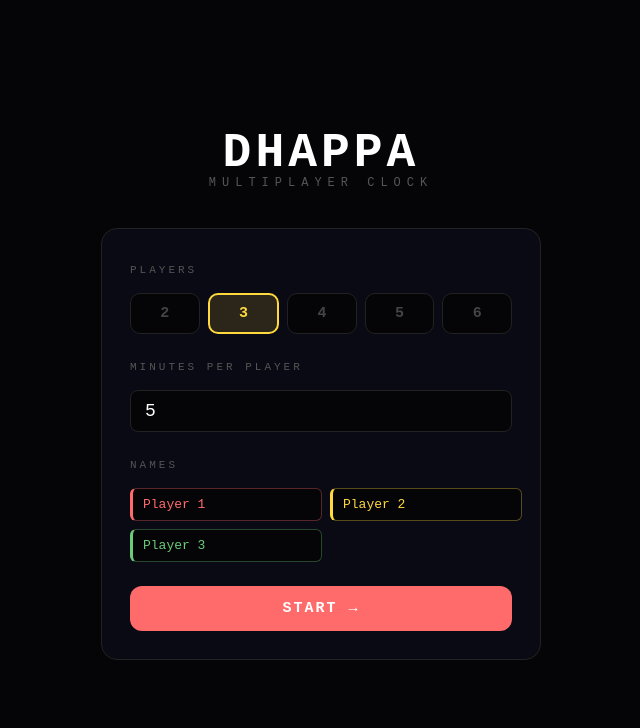
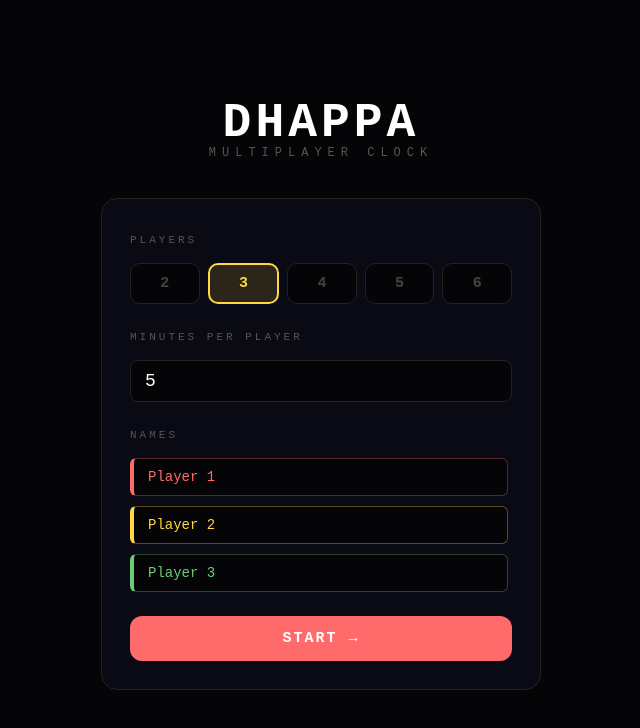
Before and after one commit to H3LLH4X/combine-clock, a React (Vite) app: page / in a window 1280 px wide. Shown: the top 728 px of the page, without its empty margins (319-959 px from the left). Built offline with nearby package versions, Linux system fonts and the light colour scheme.

Commit message:
updates 3

```diff
--- a/src/App.jsx
+++ b/src/App.jsx
@@ -22,7 +22,7 @@ function SetupScreen({ onStart }) {
   const [mins, setMins] = useState(5);
   const [names, setNames] = useState(["Player 1","Player 2","Player 3","Player 4","Player 5","Player 6"]);
   return (
-    <div style={{width:"100%",height:"100%",background:"#050508",display:"flex",flexDirection:"column",alignItems:"center",justifyContent:"center",fontFamily:"'Courier New',monospace",padding:"2rem",boxSizing:"border-box"}}>
+    <div style={{position:"fixed",inset:0,zIndex:9999,background:"#050508",display:"flex",flexDirection:"column",alignItems:"center",justifyContent:"center",fontFamily:"'Courier New',monospace",padding:"2rem",boxSizing:"border-box"}}>
       <div style={{width:"100%",maxWidth:440}}>
         <div style={{textAlign:"center",marginBottom:32}}>
           <div style={{fontSize:48,letterSpacing:4,color:"#fff",fontWeight:900}}>DHAPPA</div>
@@ -41,14 +41,34 @@ function SetupScreen({ onStart }) {
             <div style={{color:"#555",fontSize:11,letterSpacing:3,marginBottom:10}}>MINUTES PER PLAYER</div>
             <input type="number" min={1} max={60} value={mins} onChange={e=>setMins(Number(e.target.value))} style={{width:"100%",background:"#050508",border:"1px solid #222",borderRadius:8,padding:"10px 14px",color:"#fff",fontFamily:"'Courier New',monospace",fontSize:18,outline:"none",boxSizing:"border-box"}} />
           </div>
+
+          {/* UPDATED SECTION: Names are now displayed as a clean vertical list */}
           <div style={{marginBottom:24}}>
             <div style={{color:"#555",fontSize:11,letterSpacing:3,marginBottom:10}}>NAMES</div>
-            <div style={{display:"grid",gridTemplateColumns:"1fr 1fr",gap:8}}>
+            <div style={{display:"flex", flexDirection:"column", gap:10, maxHeight:"240px", overflowY:"auto", paddingRight:4}}>
               {Array.from({length:n},(_,i)=>(
-                <input key={i} value={names[i]} onChange={e=>setNames(arr=>arr.map((v,j)=>j===i?e.target.value:v))} style={{background:"#050508",border:`1px solid ${COLORS[i]}55`,borderLeft:`3px solid ${COLORS[i]}`,borderRadius:6,padding:"8px 10px",color:COLORS[i],fontFamily:"'Courier New',monospace",fontSize:13,outline:"none"}} />
+                <input
+                  key={i}
+                  value={names[i]}
+                  onChange={e=>setNames(arr=>arr.map((v,j)=>j===i?e.target.value:v))}
+                  style={{
+                    width: "100%",
+                    background:"#050508",
+                    border:`1px solid ${COLORS[i]}55`,
+                    borderLeft:`4px solid ${COLORS[i]}`,
+                    borderRadius:6,
+                    padding:"10px 14px",
+                    color:COLORS[i],
+                    fontFamily:"'Courier New',monospace",
+                    fontSize:14,
+                    outline:"none",
+                    boxSizing:"border-box"
+                  }}
+                />
               ))}
             </div>
           </div>
+
           <button onClick={()=>onStart({n,secs:mins*60,names:names.slice(0,n)})} style={{width:"100%",padding:14,borderRadius:12,background:"#FF6B6B",border:"none",color:"#fff",fontFamily:"'Courier New',monospace",fontSize:15,fontWeight:900,letterSpacing:2,cursor:"pointer"}}>START →</button>
         </div>
       </div>
```
